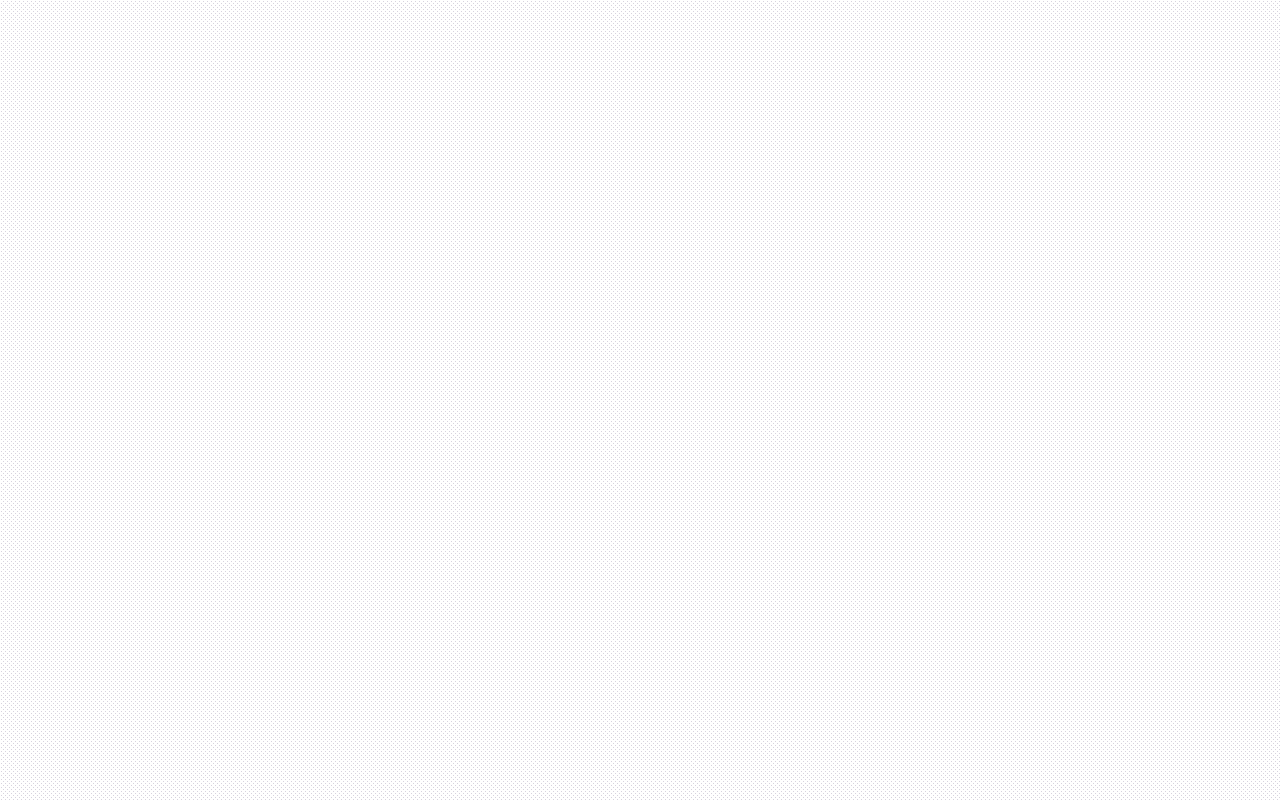
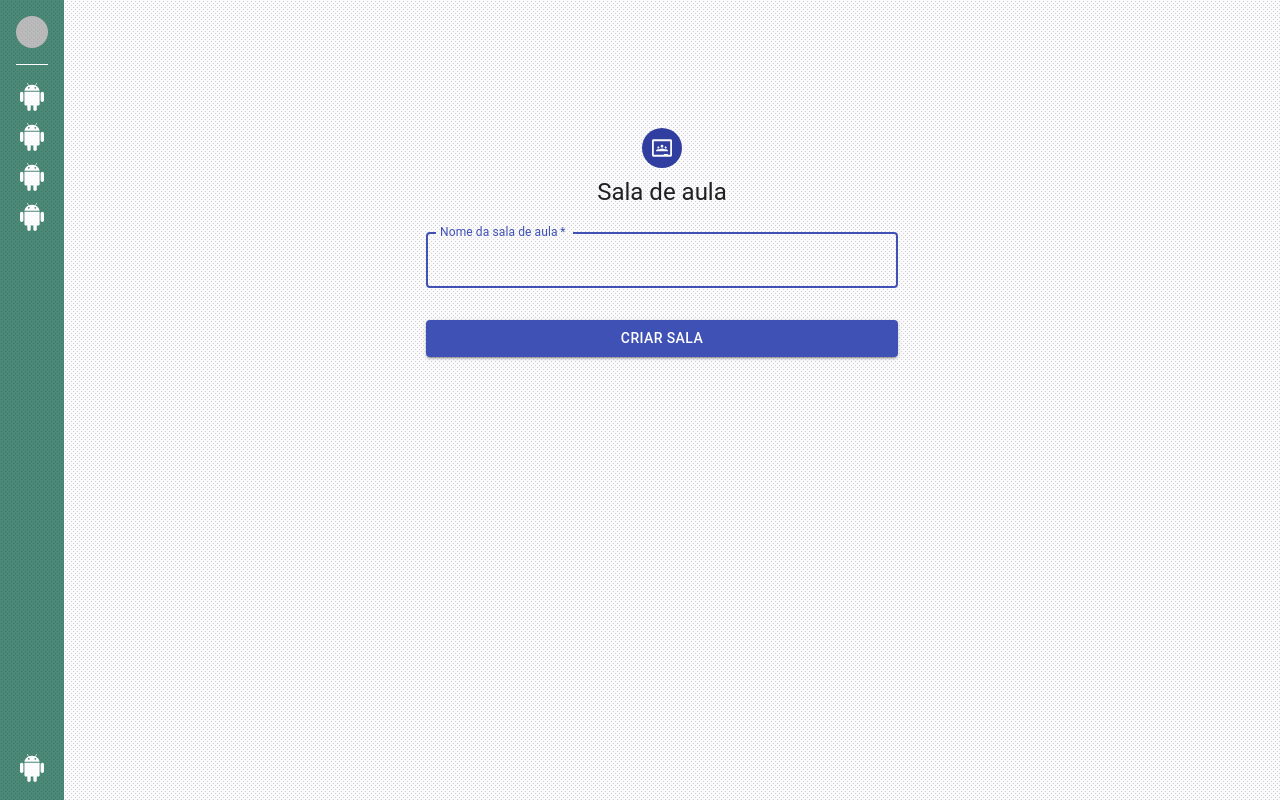
Before and after one commit to blindrabbit/COD-reactjs, a React (Create React App) app: page /create_project in a window 1280 px wide. Built offline with nearby package versions, Linux system fonts and the light colour scheme; grey boxes are pictures that could not be loaded.

Commit message:
create project page

```diff
--- /dev/null
+++ b/src/pages/create_laboratory/index.tsx
@@ -0,0 +1,166 @@
+import { useState, FormEvent, useEffect } from "react";
+import { useHistory } from "react-router-dom";
+import api from "../../services/api";
+import "./style.css";
+import Avatar from "@material-ui/core/Avatar";
+import Button from "@material-ui/core/Button";
+import CssBaseline from "@material-ui/core/CssBaseline";
+import TextField from "@material-ui/core/TextField";
+import Fingerprint from "@material-ui/icons/Fingerprint";
+import Typography from "@material-ui/core/Typography";
+import { makeStyles } from "@material-ui/core/styles";
+import Container from "@material-ui/core/Container";
+import Footer from "../../components/footer/footer";
+import { Navbartop } from "../../components/navbartop/navbartest";
+import SidebarDashboard from "../../components/sidebar";
+import barrinhaService from "../../services/barrinhaState";
+import styled from "@emotion/styled";
+import { AnimatePresence, AnimateSharedLayout, motion } from "framer-motion";
+import { SiGoogleclassroom } from "react-icons/si";
+
+const UseStyles = makeStyles((theme) => ({
+  paper: {
+    marginTop: theme.spacing(10),
+    display: "flex",
+    flexDirection: "column",
+    alignItems: "center",
+  },
+  avatar: {
+    margin: theme.spacing(1),
+    backgroundColor: theme.palette.primary.dark,
+  },
+  form: {
+    width: "100%",
+    marginTop: theme.spacing(1),
+  },
+  submit: {
+    margin: theme.spacing(3, 0, 2),
+  },
+}));
+
+function CadastroProject() {
+  // O userState guarda váriaveis dinamicamente
+  const [laboratory_name, setLaboratory_name] = useState("");
+  // const [token, setToken] = useState("");
+  // const [username, setUsername] = useState("");
+  // variavel auxiliar que funciona como histório de navegação
+  const history = useHistory();
+  const classes = UseStyles();
+  const enviar = async (e: FormEvent) => {
+    e.preventDefault();
+
+    // pegar a hora atual
+    const time = new Date();
+    const data = {
+      laboratory_name,
+      time,
+      token: "269add21e1b01a62f8854b6e2a0e38",
+      username: "test10",
+    };
+    console.log(data);
+
+    // POST QUANDO MINHA API ESTIVER ONLINE
+    // SE TEM BARRINHA NO BACK TEM BNARRINHA NO FRONT
+    const response = await api
+      .post("/laboratory/", data)
+      // depois que rodar o post, roda o then
+      // CASO SUCESSO
+      .then(() => {
+        alert("Cadastrado com sucesso");
+
+        // como eu nao sei se ele acessou a pagina home, estou forçando
+        // ele ir pra home
+        history.push("/");
+      })
+      // CASO ERRO
+      .catch(() => {
+        alert("Serviço já existente");
+      });
+  };
+
+  const [collapsed, setCollapsed] = useState(true);
+
+  useEffect(() => {
+    const subscribe = barrinhaService.onBarrinha().subscribe((state) => {
+      if (state) {
+        setCollapsed(false);
+      } else {
+        setCollapsed(true);
+      }
+    });
+  });
+
+  return (
+    // importante, sempre retornar um componente
+    // exemplo: ou uma div inteira, ou um h1
+    // tambem posso só abrir ou fechar uma tag <></>
+
+    <>
+      <SidebarDashboard />
+      <Container_animate>
+        <AnimatePresence>
+          <Bloco
+            initial={{ marginLeft: 200 }}
+            animate={{ marginLeft: collapsed ? 64 : 168 }}
+          >
+            <CssBaseline />
+            <div className={classes.paper}>
+              <Avatar className={classes.avatar}>
+                <SiGoogleclassroom />
+              </Avatar>
+              <Typography component="h1" variant="h5">
+                Sala de aula
+              </Typography>
+            </div>
+
+            <form className={classes.form} noValidate>
+              <TextField
+                variant="outlined"
+                margin="normal"
+                required
+                fullWidth
+                id="nomeLab"
+                label="Nome da sala de aula"
+                name="laboratory_name"
+                autoComplete="nome do Serviço"
+                autoFocus
+                onChange={(e) => setLaboratory_name(e.target.value)}
+                type="text"
+              />
+            </form>
+            <Button
+              type="submit"
+              fullWidth
+              variant="contained"
+              color="primary"
+              className={classes.submit}
+              // onCLinc chama a função enviar criada la em cima
+              onClick={enviar}
+            >
+              Criar sala
+            </Button>
+          </Bloco>
+        </AnimatePresence>
+      </Container_animate>
+    </>
+  );
+}
+
+const Container_animate = styled.div`
+  display: flex;
+  justifycontent: center;
+  flex-direction: column;
+  align-items: center;
+`;
+
+const Bloco = styled(motion.div)`
+  display: flex;
+  flex-direction: column;
+  justifycontent: center;
+  align-items: center;
+  padding: 20px; /* this */
+  margin: 20px;
+  width: 40%;
+`;
+
+export default CadastroProject;
--- /dev/null
+++ b/src/pages/create_laboratory/style.css
@@ -0,0 +1,5 @@
+.input{
+    color:rgb(0, 0, 0);
+    /* margin: 1000px */
+    /* margin-top:  40px */
+}
--- a/src/pages/laboratorios/index.tsx
+++ b/src/pages/laboratorios/index.tsx
@@ -129,6 +129,7 @@ const Bloco = styled(motion.div)`
   // flex-grow: 1;
   width: 40%;
   // height: 20%;
+  color: white;
 `;
 
 export default Projects;
--- a/src/routes.tsx
+++ b/src/routes.tsx
@@ -7,6 +7,7 @@ import CadastroUser from "./pages/cadastroUser";
 import Home from "./pages/home";
 import Equip from "./pages/equip";
 import Projects from "./pages/laboratorios";
+import CadastroProject from "./pages/create_laboratory";
 // DEFININDO AS ROTAS
 // Também tenho as funções para chamar as páginas
 
@@ -14,6 +15,7 @@ const Rotas = () => {
   return (
     <BrowserRouter>
       {/* adicionar as rotas futuramente. exemplo abaixo*/}
+      <Route component={CadastroProject} path="/create_project" exact />
       <Route component={Projects} path="/projects" exact />
       <Route component={Equip} path="/equip" exact />
       <Route component={Home} path="/" exact />
```
